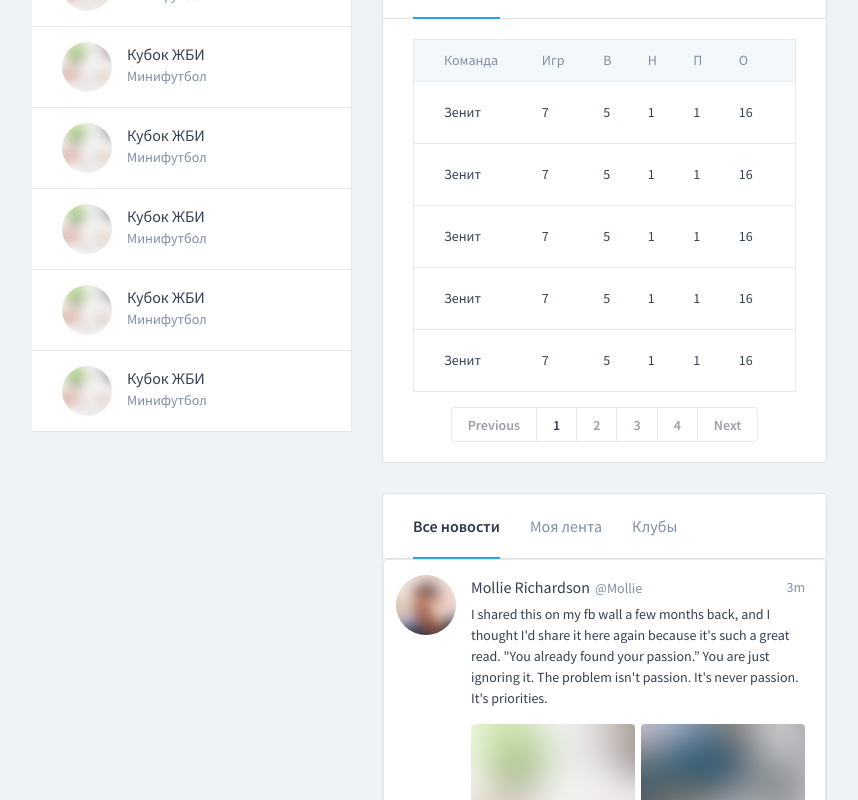
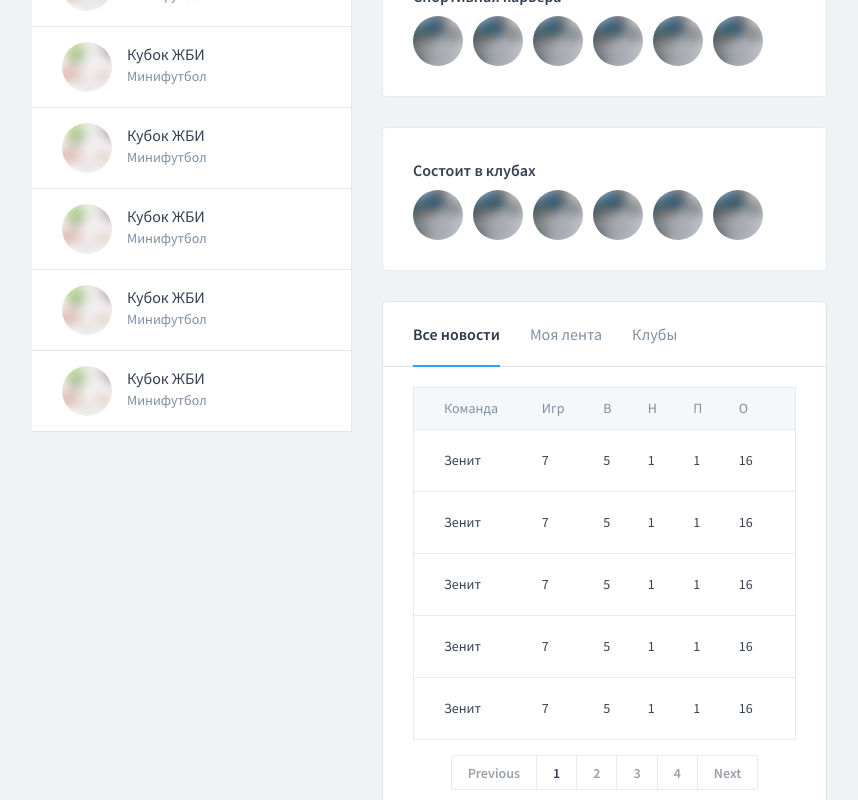
Before and after one commit to ghspbravo/football-club, a React (Create React App) app: page /accaunt in a window 1280 px wide. Shown: the part 760-1560 px from the top of the page, without its empty margins (83-941 px from the left). Built offline with nearby package versions, Linux system fonts and the light colour scheme; a web font is replaced by a local one.

Commit message:
add lists to account page

```diff
--- a/src/components/header/headerProfile.jsx
+++ b/src/components/header/headerProfile.jsx
@@ -14,7 +14,7 @@ export default function headerProfile() {
 			<div className="c-dropdown__menu dropdown-menu dropdown-menu-right" aria-labelledby="dropdwonMenuAvatar">
 				<Link className="c-dropdown__item dropdown-item" to="/development">Настройки</Link>
 				<Link className="c-dropdown__item dropdown-item" to="/development">Помощь</Link>
-				<Link className="c-dropdown__item dropdown-item" to="/development">Выход</Link>
+				<Link className="c-dropdown__item dropdown-item" to="/auth/login">Выход</Link>
 			</div>
 		</div>
 	)
--- a/src/pages/account/account.jsx
+++ b/src/pages/account/account.jsx
@@ -8,6 +8,7 @@ import accountCompetitions from './accountCompetitions';
 import accountTables from './accountTables';
 import accountTopInfo from './accountTopInfo';
 import accountCalendar from './accountCalendar';
+import accountLists from './accountLists';
 
 export default function account() {
 	return (
@@ -37,6 +38,14 @@ export default function account() {
 						</div>
 
 						<div className="u-mb-medium">
+							{accountLists('Спортивная карьера')}
+						</div>
+
+						<div className="u-mb-medium">
+							{accountLists('Состоит в клубах')}
+						</div>
+
+						<div className="u-mb-medium">
 							{accountTables()}
 						</div>
 
--- /dev/null
+++ b/src/pages/account/accountLists.jsx
@@ -0,0 +1,22 @@
+import React from 'react'
+import {Link} from 'react-router-dom'
+
+import thumb from './feed7.jpg'
+export default function accountLists(title) {
+	return (
+		<div className="c-card u-p-medium u-text-small">
+			<h6 className="u-text-bold">{title}</h6>
+
+			<div className="row no-gutters">
+				{Array(6).fill().map((_, index) => <Link to="/development" key={index} class="o-media">
+					<div class="o-media__img u-mr-xsmall">
+						<div class="c-avatar c-avatar--small">
+							<img class="c-avatar__img" src={thumb} alt="Thumb" />
+						</div>
+					</div>
+				</Link>)}
+			</div>
+
+		</div>
+	)
+}
```
